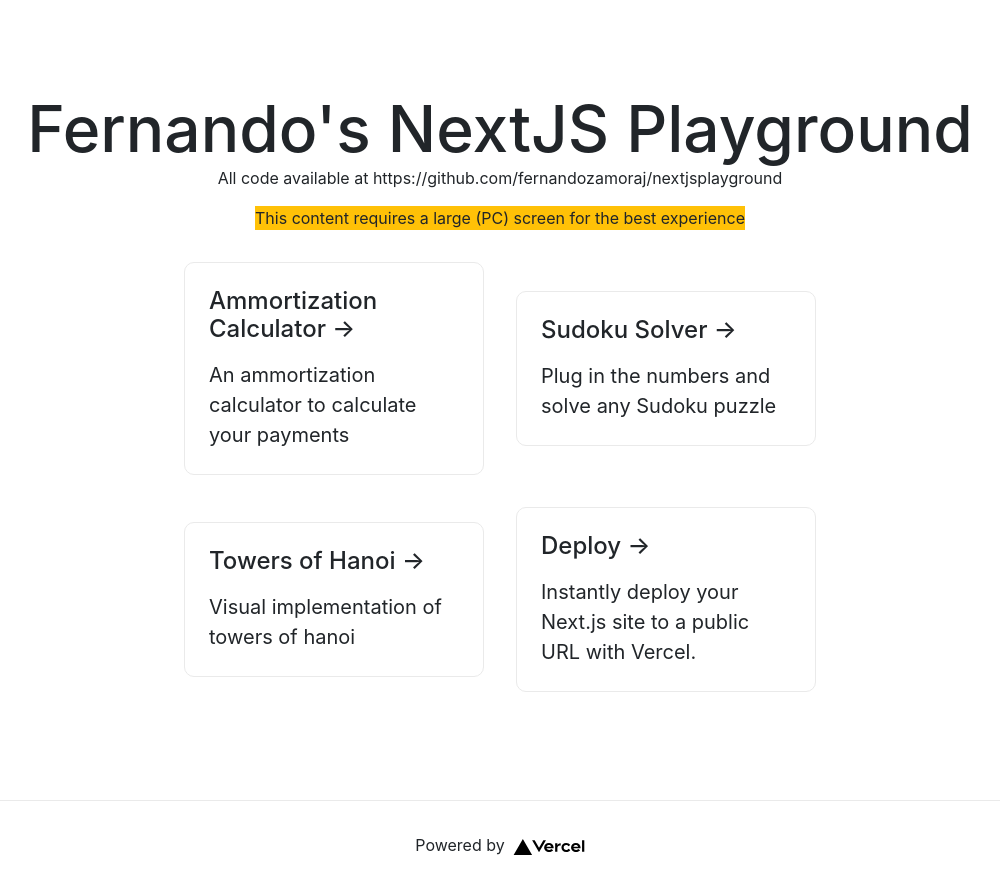
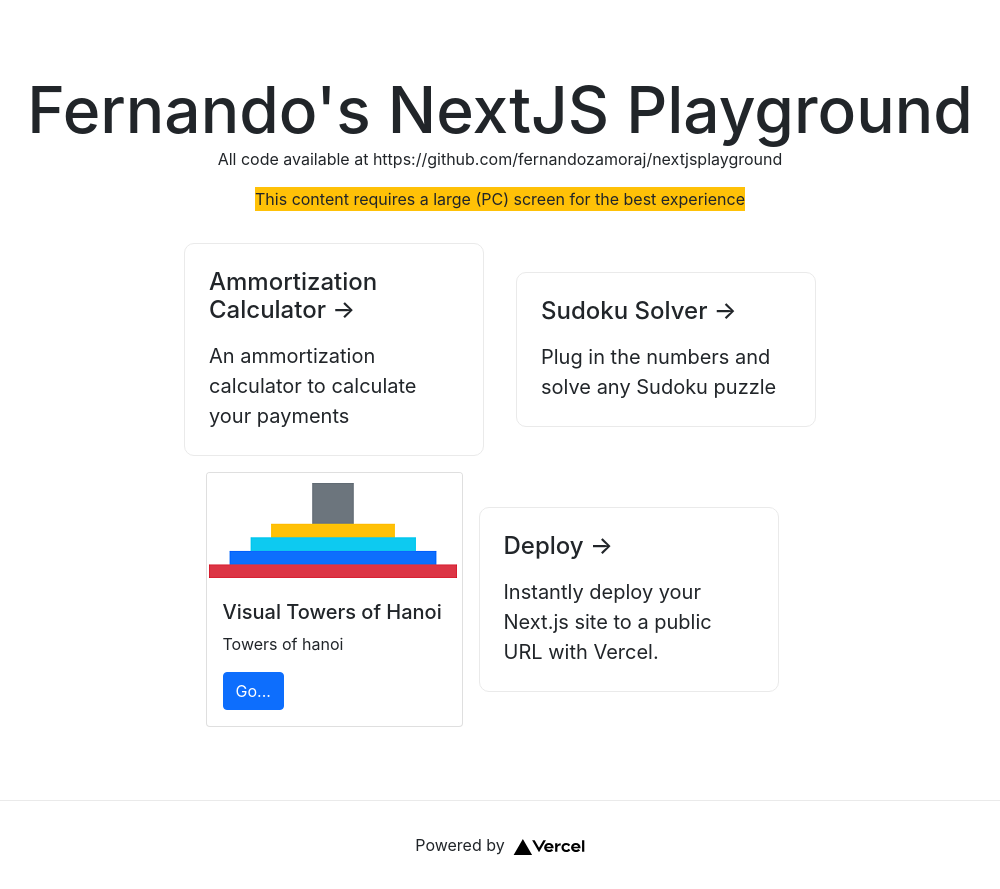
Before and after one commit to fernandozamoraj/nextjsplayground, a Next.js app: page / in a window 1280 px wide. Shown: the whole page, without its empty margins (140-1140 px from the left). Built offline with nearby package versions, Linux system fonts and the light colour scheme.

Commit message:
fixed reported build errors for vercel

```diff
--- a/pages/index.js
+++ b/pages/index.js
@@ -7,17 +7,17 @@ export default function Home() {
   return (
     <div className={styles.container}>
       <Head>
-        <title>Fernando's NextJS Playground</title>
+        <title>Fernando&apos;s NextJS Playground</title>
         <meta name="description" content="a first next js application" />
         <link rel="icon" href="/favicon.ico" />
       </Head>
 
       <main className={styles.main}>
         <h1 className={styles.title}>
-          Fernando's NextJS Playground
+          Fernando&apos;s NextJS Playground
         </h1>
         <p>
-          All code available at <a href="https://github.com/fernandozamoraj/nextjsplayground" target="_blank">https://github.com/fernandozamoraj/nextjsplayground</a>
+          All code available at <a href="https://github.com/fernandozamoraj/nextjsplayground" target="_blank" rel="noreferrer">https://github.com/fernandozamoraj/nextjsplayground</a>
         </p>
         <p className="bg-warning">
               This content requires a large (PC) screen for the best experience
@@ -38,17 +38,23 @@ export default function Home() {
           </a>
           </Link>
 
-          <Link href="/towersOfHanoi">
-            <a className={styles.card}>
-            <h2>Towers of Hanoi &rarr;</h2>
-            <p>Visual implementation of towers of hanoi</p>
-          </a>
-          </Link>
+          <div className="card" style={{width: '18rem;'}}>
+            <img className="card-img-top" src="/images/TowersThumbnailSmall.PNG" alt="towers of hanoi image"/>
+            <div className="card-body">
+              <h5 className="card-title">Visual Towers of Hanoi</h5>
+              <p className="card-text">Towers of hanoi</p>
+
+              <Link href="/towersOfHanoi">
+                <a href="#" className="btn btn-primary">Go...</a>
+              </Link>
+            </div>
+          </div>
 
           <a
             href="https://vercel.com/new?utm_source=create-next-app&utm_medium=default-template&utm_campaign=create-next-app"
             className={styles.card}
             target="_blank"
+            rel="noreferrer"
           >
             <h2>Deploy &rarr;</h2>
             <p>
```
Also changed, not shown: public/images/TowersThumbnailSmall.PNG (added).
